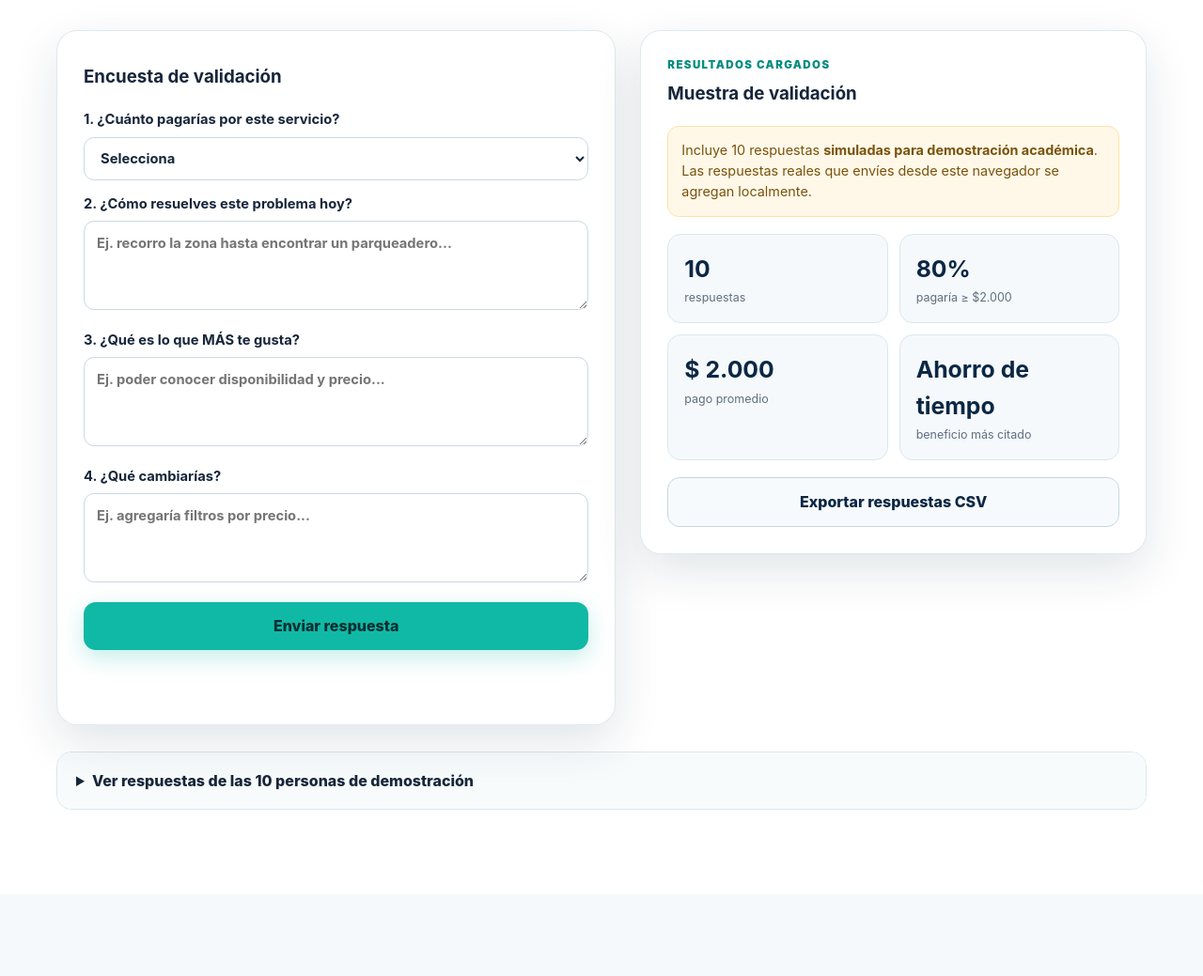
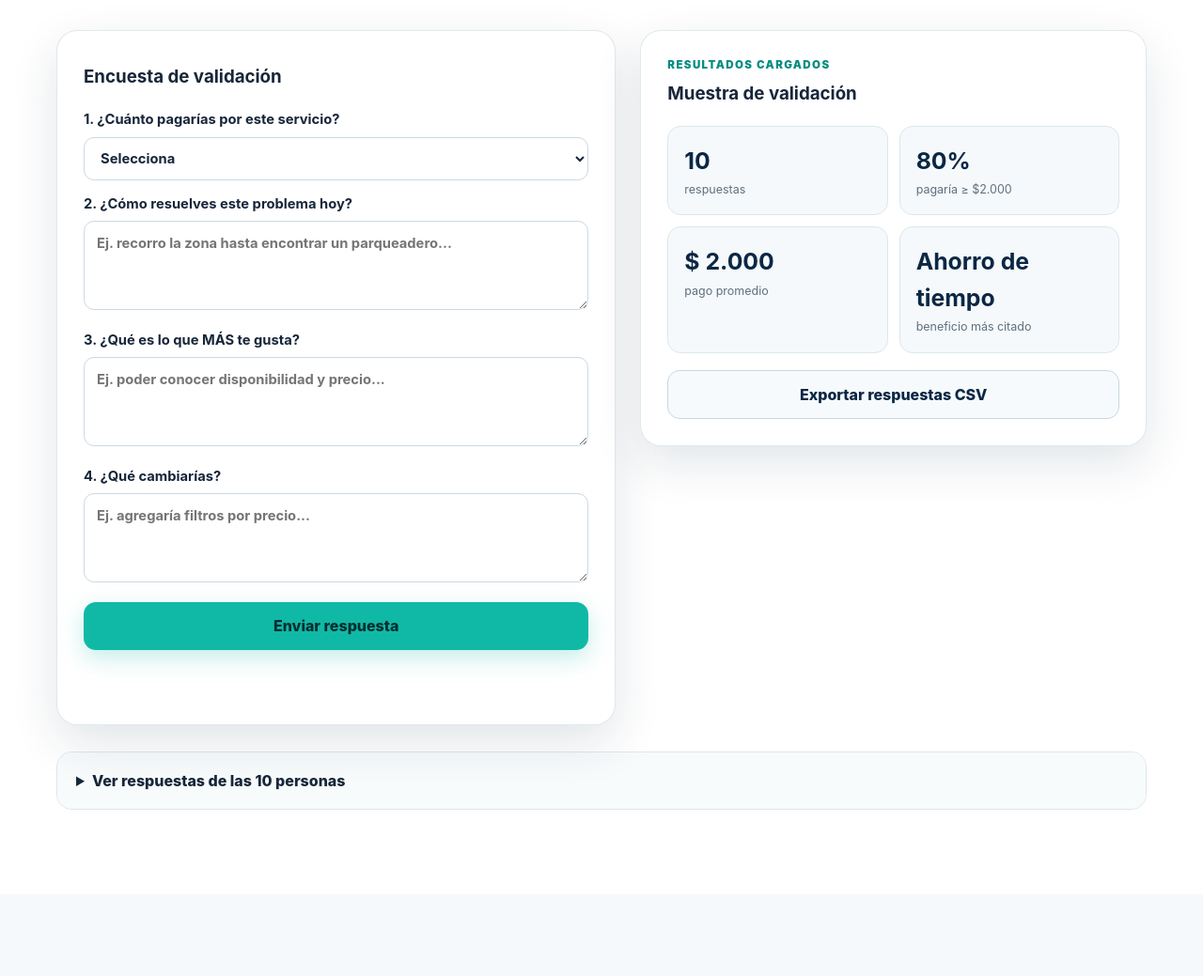
Before and after one commit to intelectumacademic-spec/PARKI-GO, a plain HTML site: page index.html in a window 1280 px wide. Shown: the part 2340-3379 px from the top of the page at 94% size. Drawn offline with Linux system fonts and the light colour scheme.

Commit message:
Update index.html

```diff
--- a/index.html
+++ b/index.html
@@ -178,10 +178,7 @@
           <aside class="metrics-card">
             <div class="card-kicker">Resultados cargados</div>
             <h3>Muestra de validación</h3>
-            <p class="notice">
-              Incluye 10 respuestas <strong>simuladas para demostración académica</strong>.
-              Las respuestas reales que envíes desde este navegador se agregan localmente.
-            </p>
+
             <div class="metric-grid">
               <div><strong id="metric-total">10</strong><span>respuestas</span></div>
               <div><strong id="metric-pay">0%</strong><span>pagaría ≥ $2.000</span></div>
@@ -193,7 +190,7 @@
         </div>
 
         <details class="responses-box">
-          <summary>Ver respuestas de las 10 personas de demostración</summary>
+          <summary>Ver respuestas de las 10 personas</summary>
           <div class="table-wrap">
             <table>
               <thead>
```
